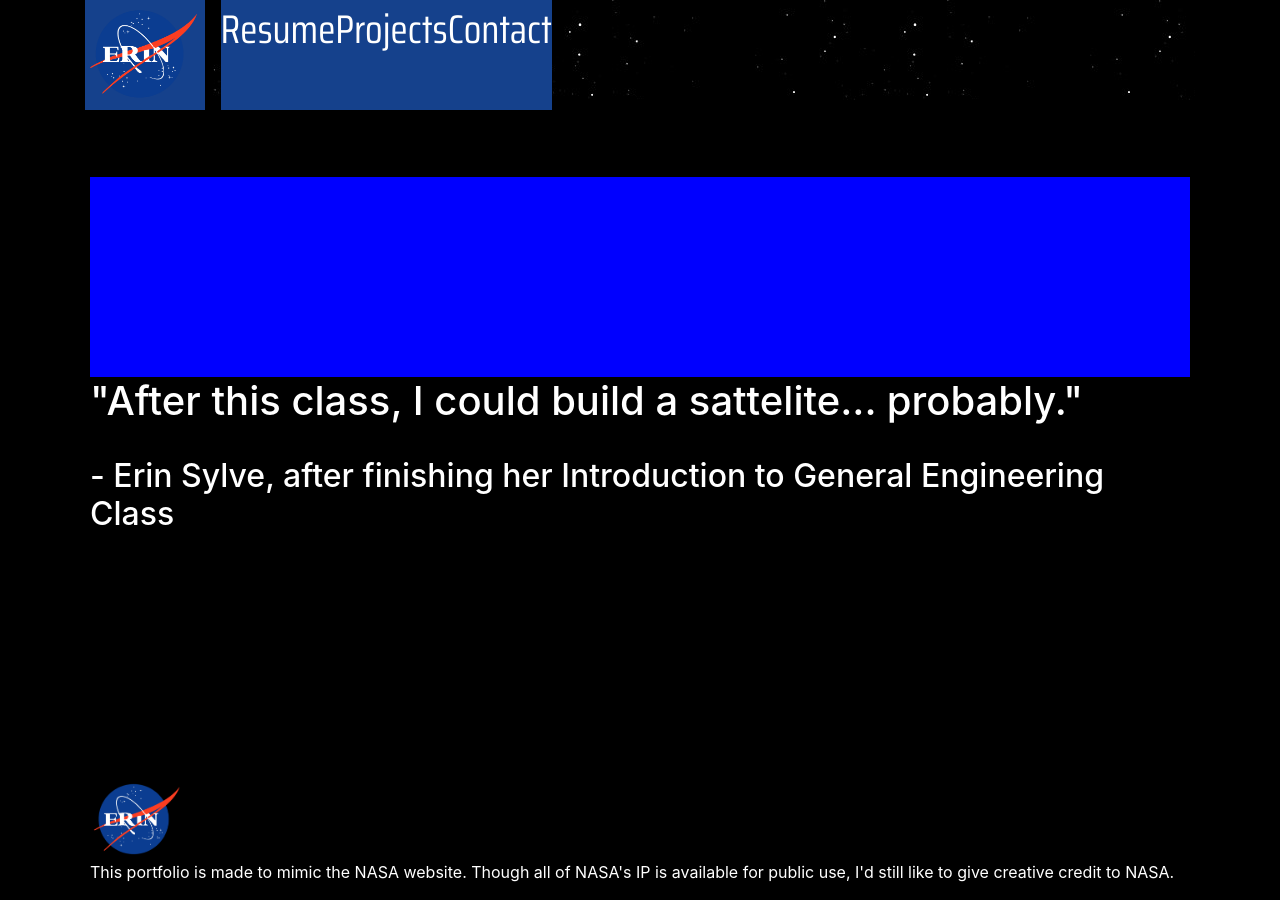
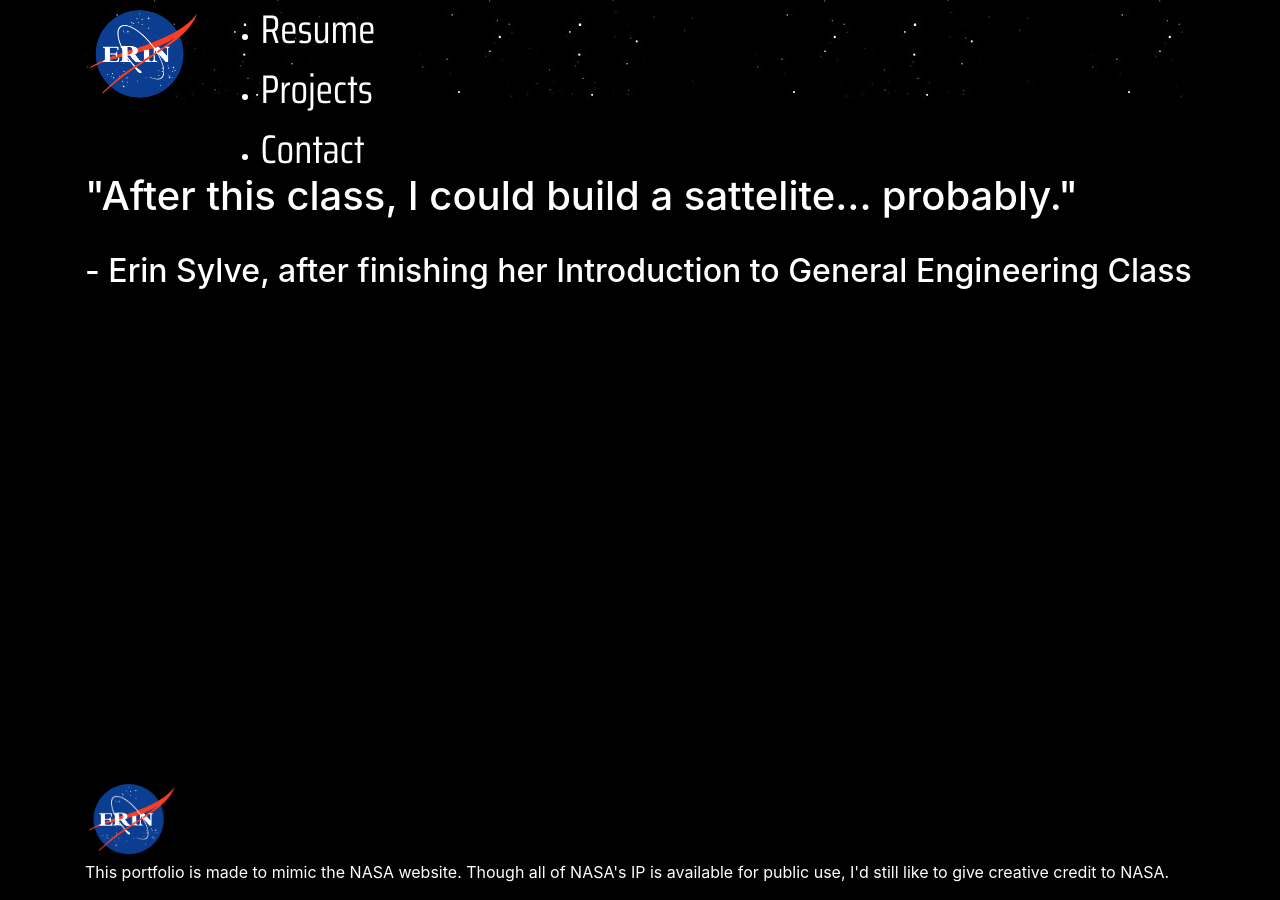
Before and after one commit to Esylve/esylve.github.io, a Jekyll site: the page index.html, which Jekyll copies as it is, in a window 1280 px wide. Built offline with Jekyll 4.4.1, drawn with Linux system fonts in a browser that asks for light colours.

Commit message:
fix layout issues

```diff
--- a/contact/index.html
+++ b/contact/index.html
@@ -17,9 +17,9 @@
       <div class="nasaNav">
         <nav class="nav">
             <a class="navbar-brand" href="/"><img src="/erin-nasa.png"></a>
-            <a href="/resume/">Resume</a>
-            <a href="/projects/">Projects</a>
-            <a href="/contact/">Contact</a>
+            <a class="navlink" href="/resume/">Resume</a>
+            <a class="navlink" href="/projects/">Projects</a>
+            <a class="navlink" href="/contact/">Contact</a>
           </nav>
       </div>
       <br><br><div style="text-align: center;">
--- a/index.html
+++ b/index.html
@@ -17,35 +17,37 @@
       <div class="nasaNav">
         <nav class="nav">
           <a class="navbar-brand" href="/"><img src="/erin-nasa.png"></a>
-          <a href="/resume/">Resume</a>
-          <a href="/projects/">Projects</a>
-          <a href="/contact/">Contact</a>
+          <ul>
+            <li class="navlink"><a href="/resume/">Resume</a></li>
+            <li class="navlink"><a href="/projects/">Projects</a></li>
+            <li class="navlink"><a href="/contact/">Contact</a></li>
+        </ul>
         </nav>
       </div>
       <br><br><br>
-      <div class="row-fluid span12" style="height:200px; padding:5px;">
-          <div class="span6" style="background-color: aliceblue;"></div>
-          <div class="span6" style="background-color:blue;">
-            <div class="row-fluid" style="height:100px; padding:5px;">
-              <div class="span3" style="background-color:blueviolet;"></div>
-              <div class="span3" style="background-color:chartreuse;"></div>
-            </div>
-            <div class="row-fluid" style="height:100px; padding:5px;">
-              <div class="span6" style="background-color:chocolate;"></div>
-            </div>
-          </div>
-      </div>
-      <div class="row-fluid span12" style="height:100px; padding:5px;">
-        <div class="span3" style="background-color:crimson;"></div>
-        <div class="span6" style="background-color:darkgreen;"></div>
-        <div class="span3" style="background-color:darkgrey;></div>
-      </div>
-      <div class="row-fluid span12" style="height:100px; padding:5px;">
-        <div class="span3" style="background-color:darkolivegreen"></div>
-        <div class="span3" style="background-color:darksalmon"></div>
-        <div class="span3" style="background-color:darkseagreen;"></div>
-        <div class="span3" style="background-color:darkslateblue;"></div>
-      </div>
+      <span class="row-fluid span12" style="height:200px;">
+          <span class="span6" style="background-color: aliceblue; margin:5;"></span>
+          <span class="span6" style="background-color:blue; margin:5;"></span>
+            <span class="row-fluid" style="height:100px;">
+              <span class="span3" style="background-color:blueviolet; margin:5;"></span>
+              <span class="span3" style="background-color:chartreuse; margin:5;"></span>
+            </span>
+            <span class="row-fluid" style="height:100px;">
+              <span class="span6" style="background-color:chocolate; margin:5;"></span>
+            </span>
+          </span>
+        </span>
+      <span class="row-fluid span12" style="height:100px;">
+        <span class="span3" style="background-color:crimson; margin:5;"></span>
+        <span class="span6" style="background-color:darkgreen; margin:5;"></span>
+        <span class="span3" style="background-color:darkgrey; margin:5;"></span>
+      </span>
+      <span class="row-fluid span12" style="height:100px;">
+        <span class="span3" style="background-color:darkolivegreen margin:5;"></span>
+        <span class="span3" style="background-color:darksalmon margin:5;"></span>
+        <span class="span3" style="background-color:darkseagreen; margin:5;"></span>
+        <span class="span3" style="background-color:darkslateblue; margin:5;"></span>
+      </span>
       <h1>"After this class, I could build a sattelite... probably."</h1><br>
       <h2>- Erin Sylve, after finishing her Introduction to General Engineering Class</h2>
 
--- a/main.css
+++ b/main.css
@@ -9,11 +9,14 @@
 }
 .nasaNav a{
     font-size: 40px;
+    color:white;
+}
+.navlink{
     margin:20;
-    color:white;
+}
+.navlink:hover {
     background-color: #15418c;
 }
-
 .nasaNav img{
     height:100px;
 }
--- a/projects/index.html
+++ b/projects/index.html
@@ -17,9 +17,9 @@
       <div class="nasaNav">
         <nav class="nav">
           <a class="navbar-brand" href="/"><img src="/erin-nasa.png"></a>
-          <a  href="/resume/">Resume</a>
-          <a href="/projects/">Projects</a>
-          <a href="/contact/">Contact</a>
+          <a class="navlink" href="/resume/">Resume</a>
+          <a class="navlink" href="/projects/">Projects</a>
+          <a class="navlink" href="/contact/">Contact</a>
         </nav>
       </div>
       <h1>"After this class, I could build a sattelite... probably."</h1>
--- a/resume/index.html
+++ b/resume/index.html
@@ -17,9 +17,9 @@
       <div class="nasaNav">
         <nav class="nav">
           <a class="navbar-brand" href="/"><img src="/erin-nasa.png"></a>
-          <a href="/resume/">Resume</a>
-          <a href="/projects/">Projects</a>
-          <a href="/contact/">Contact</a>
+          <a class="navlink" href="/resume/">Resume</a>
+          <a class="navlink" href="/projects/">Projects</a>
+          <a class="navlink" href="/contact/">Contact</a>
         </nav>
       </div>
       <br><br>
```
